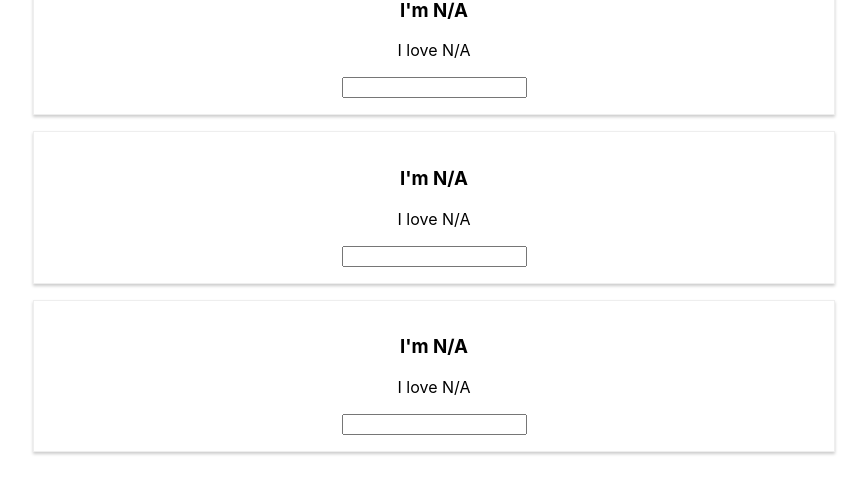
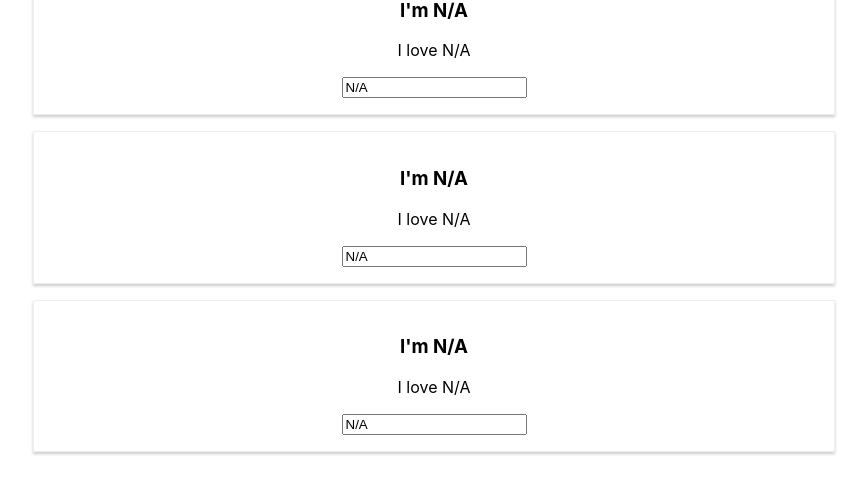
Before and after one commit to amrable/React-Beginner, a React (Create React App) app in the folder firstpage/: page / in a window 1280 px wide. Shown: the part 157-642 px from the top of the page, without its empty margins (206-1073 px from the left). Built offline with nearby package versions, Linux system fonts and the light colour scheme.

Commit message:
changing an input field change the value of the name

```diff
--- a/firstpage/src/App.js
+++ b/firstpage/src/App.js
@@ -8,12 +8,15 @@ class App extends Component {
 
     persons: [
       {
+        id: "ewqe3",
         name: "N/A",
         hobby: "N/A"
       }, {
+        id: "34wef",
         name: "N/A",
         hobby: "N/A"
       }, {
+        id: "wef23",
         name: "N/A",
         hobby: "N/A"
       }
@@ -27,12 +30,38 @@ class App extends Component {
 
       persons: [
         {
+          id: "ewqe3",
           name: "Amr",
           hobby: "N/A"
         }, {
+          id: "34wef",
           name: "Omar",
           hobby: "N/A"
         }, {
+          id: "wef23",
+          name: "Khaled",
+          hobby: "N/A"
+        }
+      ]
+    });
+
+  }
+
+  keyHandler = (event) => {
+
+    this.setState({
+
+      persons: [
+        {
+          id: "ewqe3",
+          name: event.target.value,
+          hobby: "N/A"
+        }, {
+          id: "34wef",
+          name: "Omar",
+          hobby: "N/A"
+        }, {
+          id: "wef23",
           name: "Khaled",
           hobby: "N/A"
         }
@@ -47,7 +76,7 @@ class App extends Component {
       <button onClick={this.startHandler}>
         Start
       </button>
-      <Person name={this.state.persons[0].name} hobby={this.state.persons[0].hobby}/>
+      <Person change={this.keyHandler} name={this.state.persons[0].name} hobby={this.state.persons[0].hobby}/>
       <Person name={this.state.persons[1].name} hobby={this.state.persons[1].hobby}/>
       <Person name={this.state.persons[2].name} hobby={this.state.persons[2].hobby}/>
     </div>);
--- a/firstpage/src/Person/Person.js
+++ b/firstpage/src/Person/Person.js
@@ -8,7 +8,8 @@ const person = (props) => {
 
       <h3>I'm {props.name}</h3>
       <p>I love {props.hobby} </p>
-      <input type="text" />
+      <p>{props.children}</p>
+      <input type="text" onChange={props.change} value={props.name}/>
 
     </div>
   );
```
